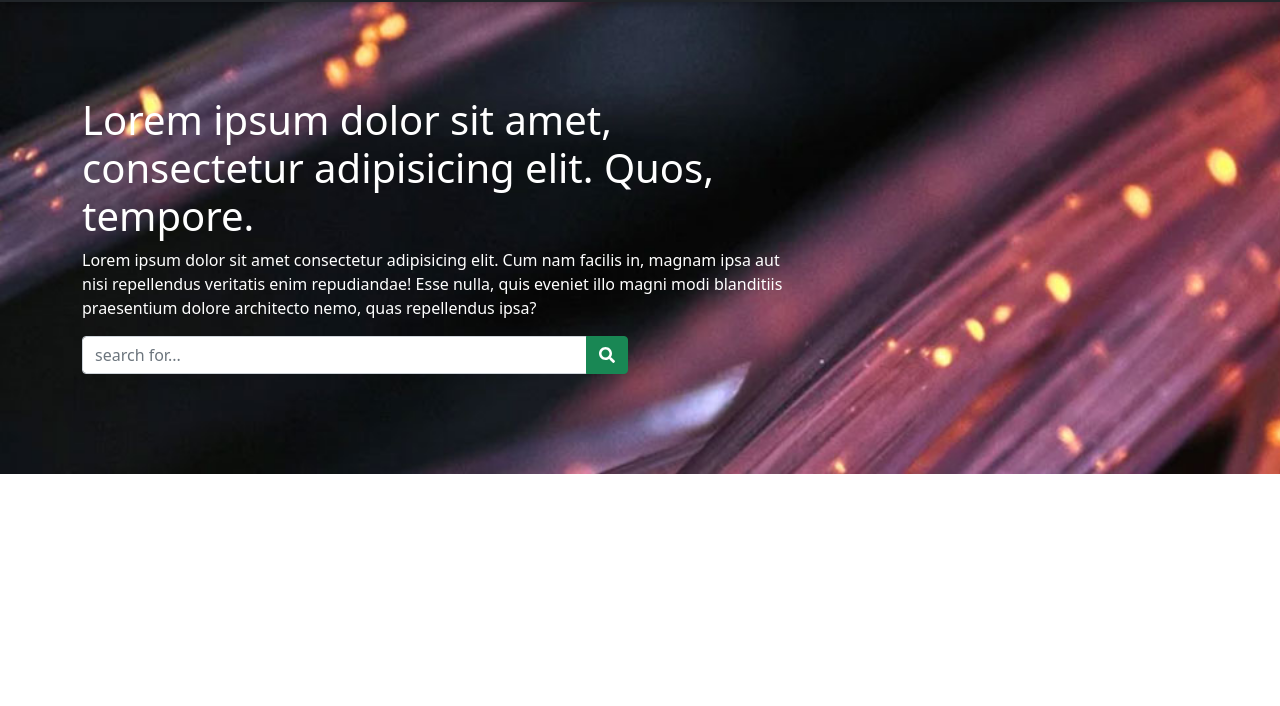
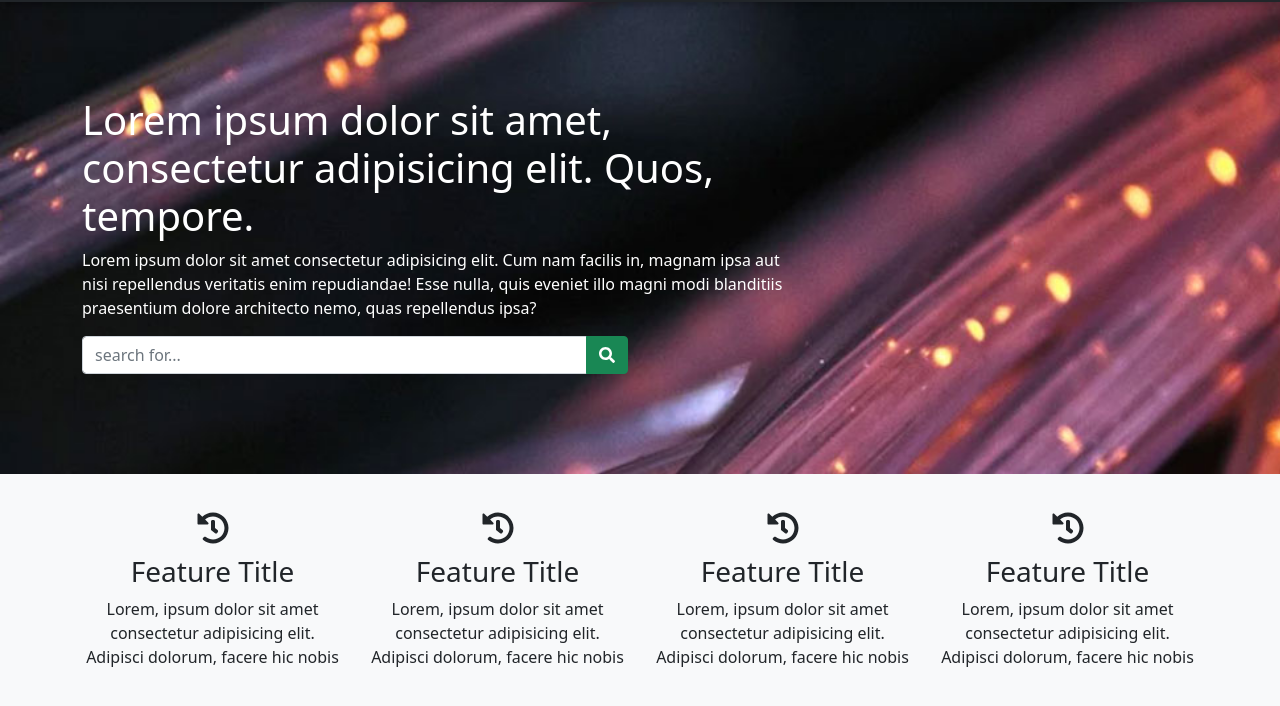
Before and after one commit to tertiussc/boostrap5_project3, a plain HTML site: page index.html in a window 1280 px wide. Shown: the part 54-760 px from the top of the page. Drawn offline with nearby package versions, Linux system fonts and the light colour scheme.

Commit message:
Added feature section

```diff
--- a/index.html
+++ b/index.html
@@ -168,6 +168,60 @@
                 </div>
             </div>
         </section>
+
+        <!-- -------------------------------------------------
+        #   features
+        -------------------------------------------------- -->
+        <section class="features bg-light">
+            <div class="container">
+                <div class="row">
+                    <div class="col-sm-6 col-md-3">
+                        <div class="feature-holder">
+                            <h2><i class="fas fa-history"></i></h2>
+                            <h3>Feature Title</h3>
+                            <p>
+                                Lorem, ipsum dolor sit amet consectetur
+                                adipisicing elit. Adipisci dolorum, facere hic
+                                nobis
+                            </p>
+                        </div>
+                    </div>
+                    <div class="col-sm-6 col-md-3">
+                        <div class="feature-holder">
+                            <h2><i class="fas fa-history"></i></h2>
+                            <h3>Feature Title</h3>
+                            <p>
+                                Lorem, ipsum dolor sit amet consectetur
+                                adipisicing elit. Adipisci dolorum, facere hic
+                                nobis
+                            </p>
+                        </div>
+                    </div>
+                    <div class="col-sm-6 col-md-3">
+                        <div class="feature-holder">
+                            <h2><i class="fas fa-history"></i></h2>
+                            <h3>Feature Title</h3>
+                            <p>
+                                Lorem, ipsum dolor sit amet consectetur
+                                adipisicing elit. Adipisci dolorum, facere hic
+                                nobis
+                            </p>
+                        </div>
+                    </div>
+                    <div class="col-sm-6 col-md-3">
+                        <div class="feature-holder">
+                            <h2><i class="fas fa-history"></i></h2>
+                            <h3>Feature Title</h3>
+                            <p>
+                                Lorem, ipsum dolor sit amet consectetur
+                                adipisicing elit. Adipisci dolorum, facere hic
+                                nobis
+                            </p>
+                        </div>
+                    </div>
+                </div>
+            </div>
+        </section>
         <!-- -------------------------------------------------
         #   Modals
         -------------------------------------------------- -->
--- a/style.css
+++ b/style.css
@@ -34,3 +34,16 @@
     background-image: url(img/Banner.jpg);
     background-size: cover;
     color: white;
+}
+
+/* Features */
+.feature-holder {
+    text-align: center;
+    margin-bottom: 25px;
+}
+
+section.features {
+    padding-top: 35px;
+    padding-bottom: 25px;
+    /* background-color: rgb(233, 230, 230); */
+}
```
